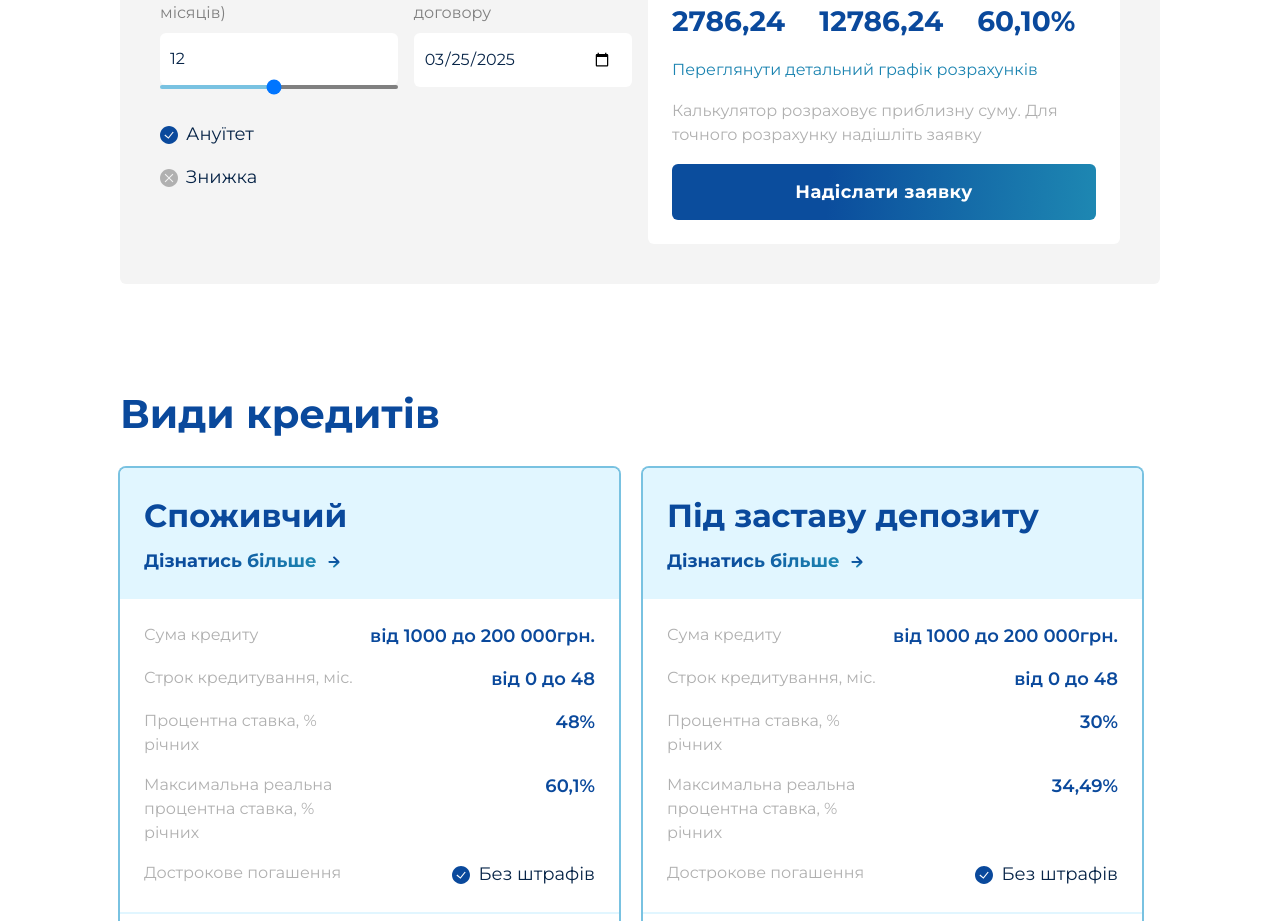
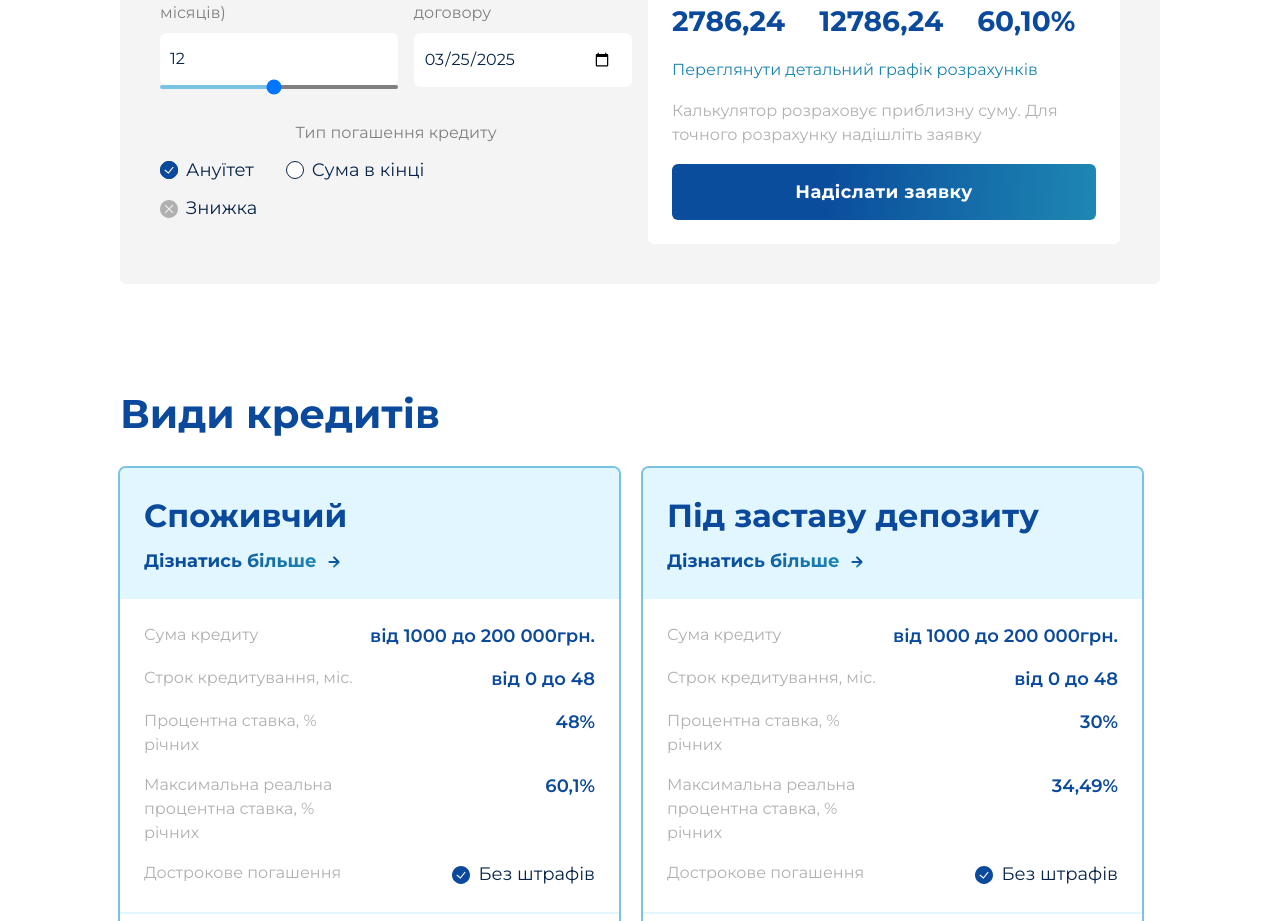
Before and after one commit to yurickv/Kredyt-fos-company-web-site, a Next.js app: page /credit in a window 1280 px wide. Shown: the part 1166-2087 px from the top of the page. Built offline with nearby package versions, Linux system fonts and the light colour scheme.

Commit message:
added new type of credit

```diff
--- a/src/components/credit-page/calcResult.tsx
+++ b/src/components/credit-page/calcResult.tsx
@@ -11,6 +11,7 @@ interface FormData {
   duration: number;
   targetSum: number;
   dateInput: string;
+  repaymentType: string;
 }
 
 interface Props {
@@ -19,20 +20,34 @@ interface Props {
 
 export const CalcCreditResult: React.FC<Props> = ({ formData }) => {
   const [isModalOpen, setIsModalOpen] = useState(false);
-  const { credits, duration, targetSum } = formData;
+  const { credits, duration, targetSum, repaymentType } = formData;
 
   let persent = 0;
   persent = getCreditPercent(credits);
 
-  const payment = (
-    (targetSum * persent * (1 + persent) ** duration) /
-    ((1 + persent) ** duration - 1)
-  ).toFixed(2);
+  let payment = "";
+  let allPaidSum;
+  let paidInterest = "";
 
-  const allPaidSum = (parseFloat(payment) * duration).toFixed(2);
-  const paidInterest = (parseFloat(allPaidSum) - targetSum).toFixed(2);
+  if (repaymentType === "Ануїтет") {
+    payment = (
+      (targetSum * persent * (1 + persent) ** duration) /
+      ((1 + persent) ** duration - 1)
+    ).toFixed(2);
+    allPaidSum = (parseFloat(payment) * duration).toFixed(2);
+    paidInterest = (parseFloat(allPaidSum) - targetSum).toFixed(2);
+  } else {
+    payment = (targetSum * persent).toFixed(2);
+    paidInterest = (parseFloat(payment) * duration).toFixed(2);
+    allPaidSum = (parseFloat(paidInterest) + targetSum).toFixed(2);
+  }
 
-  const masivPays = generatePayments(parseFloat(payment), duration, targetSum);
+  const masivPays = generatePayments(
+    parseFloat(payment),
+    duration,
+    targetSum,
+    repaymentType
+  );
 
   const persentMonth = calculateIRR(masivPays);
   const AveragePersentRate = (((1 + persentMonth) ** 12 - 1) * 100).toFixed(2);
--- a/src/components/credit-page/modalShedule.tsx
+++ b/src/components/credit-page/modalShedule.tsx
@@ -8,6 +8,7 @@ interface ModalProps {
     duration: number;
     targetSum: number;
     dateInput: string;
+    repaymentType: string;
   };
   payment: number;
   persent: number;
@@ -20,7 +21,7 @@ export const Modal: React.FC<ModalProps> = ({
   persent,
   onClose,
 }) => {
-  const { credits, duration, targetSum, dateInput } = formData;
+  const { credits, duration, targetSum, dateInput, repaymentType } = formData;
   const [paymentSchedule, setPaymentSchedule] = useState<any[]>([]);
   const modalRef = useRef<HTMLDivElement>(null);
 
@@ -73,13 +74,19 @@ export const Modal: React.FC<ModalProps> = ({
         const day = Math.min(currentDate.getDate(), lastDayOfMonth);
         const adjustedDate = new Date(year, month - 1, day);
 
-        const paymentAmount = payment;
-        const accruedInterest = (remainingBalance * persent).toFixed(2);
-        const principalPayment = (
+        let paymentAmount = payment;
+        let accruedInterest = (remainingBalance * persent).toFixed(2);
+        let principalPayment = (
           paymentAmount - parseFloat(accruedInterest)
         ).toFixed(2);
 
-        remainingBalance -= parseFloat(principalPayment);
+        if (repaymentType === "Сума в кінці" && i === duration) {
+          paymentAmount = payment + remainingBalance;
+          principalPayment = remainingBalance.toFixed(2);
+          remainingBalance = 0;
+        } else {
+          remainingBalance -= parseFloat(principalPayment);
+        }
 
         schedule.push({
           date: formatDate(adjustedDate),
@@ -94,7 +101,7 @@ export const Modal: React.FC<ModalProps> = ({
     };
 
     generatePaymentSchedule();
-  }, [duration, targetSum, dateInput, payment, persent]);
+  }, [duration, targetSum, dateInput, payment, persent, repaymentType]);
 
   const formatDate = (date: Date) => {
     const day = date.getDate().toString().padStart(2, "0");
--- a/src/components/credit-page/sectionCreditCalc.tsx
+++ b/src/components/credit-page/sectionCreditCalc.tsx
@@ -24,6 +24,7 @@ export const SectionCreditCalc = () => {
     dateInput: new Date().toISOString().split("T")[0],
     targetSum: 10000,
     duration: 12,
+    repaymentType: "Ануїтет",
   });
   const [errors, setErrors] = useState<{
     targetSum?: number;
@@ -215,10 +216,57 @@ export const SectionCreditCalc = () => {
                 </div>
               </div>
               <div className="flex flex-col gap-4 w-full max-w-[552px]">
-                <div className="flex gap-2 items-center">
-                  <SuccessIcon />
-                  <span className="text-[18px] text-primary_700">Ануїтет</span>
+                <label className="text-netural_400 text-base text-center mt-5 md:mt-0">
+                  Тип погашення кредиту
+                </label>
+                <div className="flex gap-8 leading-none">
+                  <div className="flex items-center gap-2 relative">
+                    <input
+                      type="radio"
+                      id="annuity"
+                      name="repaymentType"
+                      value="Ануїтет"
+                      checked={formData.repaymentType === "Ануїтет"}
+                      onChange={handleChange}
+                      className="form-radio h-[18px] w-[18px] text-primary_700 appearance-none rounded-full border border-primary_700 bg-white"
+                    />
+                    {formData.repaymentType === "Ануїтет" && (
+                      <div className="absolute top-0 left-0 ">
+                        <SuccessIcon />
+                      </div>
+                    )}
+                    <label
+                      htmlFor="annuity"
+                      className="text-[18px] text-primary_700"
+                    >
+                      Ануїтет
+                    </label>
+                  </div>
+
+                  <div className="flex items-center gap-2 relative">
+                    <input
+                      type="radio"
+                      id="sumAtEnd"
+                      name="repaymentType"
+                      value="Сума в кінці"
+                      checked={formData.repaymentType === "Сума в кінці"}
+                      onChange={handleChange}
+                      className="form-radio h-[18px] w-[18px] text-primary_700 appearance-none rounded-full border border-primary_700 bg-white"
+                    />
+                    {formData.repaymentType === "Сума в кінці" && (
+                      <div className="absolute top-0 left-0 ">
+                        <SuccessIcon />
+                      </div>
+                    )}
+                    <label
+                      htmlFor="sumAtEnd"
+                      className="text-[18px] text-primary_700"
+                    >
+                      Сума в кінці
+                    </label>
+                  </div>
                 </div>
+
                 <div className="flex gap-2 items-center">
                   <FailureIcon />
                   <span className="text-[18px] text-primary_700">Знижка</span>
--- a/src/helpers/calculationCreditSum.ts
+++ b/src/helpers/calculationCreditSum.ts
@@ -44,13 +44,17 @@ export function calculateIRR(cashFlows: number[]): number {
 export function generatePayments(
   payment: number,
   duration: number,
-  targetSum: number
+  targetSum: number,
+  repaymentType: string
 ) {
   const payments = [targetSum];
 
   for (let i = 0; i < duration; i++) {
-    payments.push(payment * -1);
+    if (repaymentType === "Сума в кінці" && i + 1 === duration) {
+      payments.push((payment + targetSum) * -1);
+    } else {
+      payments.push(payment * -1);
+    }
   }
-
   return payments;
 }
```
